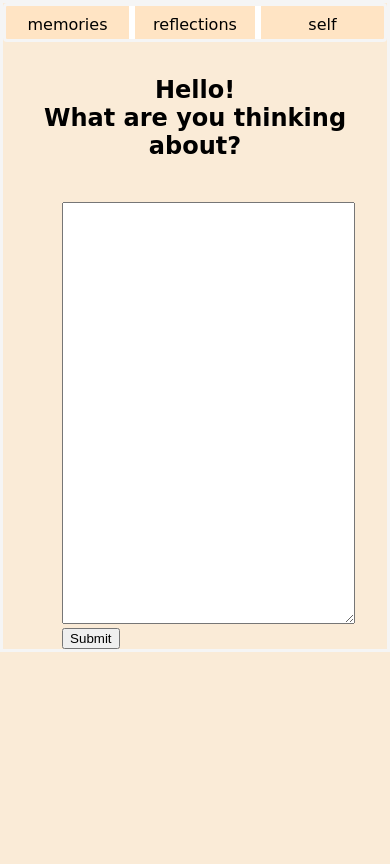
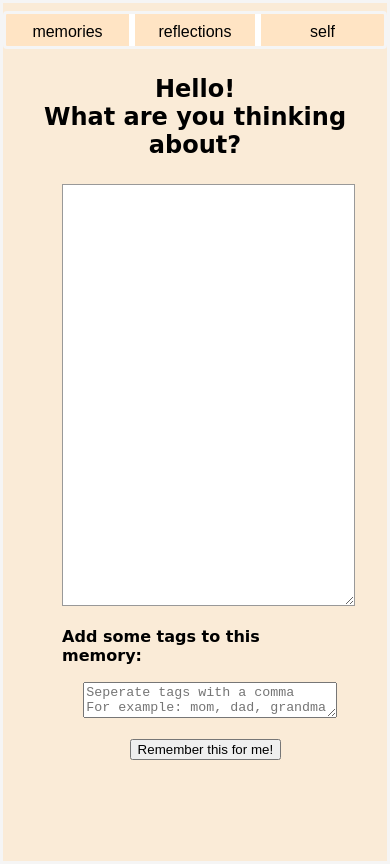
Before and after one commit to Shaizan/AppDevAssignment1App, a website: page www/index.html in a window 390 px wide. Drawn offline with Linux system fonts and the light colour scheme; some packages are replaced by stand-ins of ours.

Commit message:
Added another page

```diff
--- a/www/css/styles.css
+++ b/www/css/styles.css
@@ -8,26 +8,25 @@
 
 body{
     background-color: antiquewhite;
-     border-color: whitesmoke;
-        border-style: solid;
-
+    border-color: whitesmoke;
+    border-style: solid;
     border-width: 3px;
 }
 .navbar-inner{
     display: grid;
     grid-template-columns: 1fr 1fr 1fr;
-
 }
 
 .navbar{
     background-color: bisque;
-    font-family: 'Zhi Mang Xing', cursive;
+    font-family: 'Lacquer', sans-serif;
     font-size: 100%;
     border-style: solid;
     border-width: 3px;
     border-color: whitesmoke;
     border-radius: 4px;
     text-align: center;
+    margin-top: 1vh;
 }
 
 .navbar .title{
@@ -35,7 +34,7 @@ body{
     border-left: medium solid white;
     padding-top: 7%;
     padding-bottom: 4%;
-    text-align: center;
+
 }
 
 .navbar .right{
@@ -52,21 +51,44 @@ body{
 
 .greeting{
     text-align: center;
-    margin-top: 4vh;
+    margin-top: 3vh;
     font-family: 'Dancing Script', cursive;
 }
 
 .userInput{
     margin-right: 7vh;
     margin-left: 7vh;
-    margin-top: 5vh
+    margin-top: 3vh
 }
 
 .newmemory {
     width: 75vw;
     height: 50vh;
-    max-width: 75vw;
-    max-height: 50vh
     border: 1px solid #999999; padding: 5px;
     word-wrap: break-word;
+
 }
+
+.tags{
+    margin-top: 2vh;
+}
+.tags textarea{
+    margin-left: 2.5vh;
+    width: 65vw;
+
+}
+
+.tags h4{
+    font-weight: bold;
+    font-family: 'Dancing Script', cursive;
+}
+
+.submissionbutton{
+    margin-left: 8vh;
+    margin-top: 2vh;
+    margin-bottom: 12vh;
+}
+
+.submissionbutton{
+
+}
--- a/www/index.html
+++ b/www/index.html
@@ -32,31 +32,33 @@
         </div>
 
         <div class="greeting">
-               <h2>Hello!<br> What are you thinking about?</h2>
-
+            <h2>Hello!</h2>
+            <h2>What are you thinking about?</h2>
         </div>
 
        <form action="" method="post">
            <div class ="userInput">
-               <textarea class="newmemory" name="title" rows = "40" cols = "30"></textarea>
-                <div class="submissionbutton"><input name="submit" type="submit" value="Submit"></div>
+               <textarea class="newmemory" name="newmemory" id="newmemory" rows = "40" cols = "30"></textarea>
+               <div class ="tags">
+                   <h4>Add some tags to this memory:</h4>
+                    <textarea class="tags" name="tags" id="tags" rows = "2" cols = "30" placeholder="Seperate tags with a comma          For example: mom, dad, grandma"></textarea>
+                </div>
+                <div class="submissionbutton"><input type="button" id ="rememberbtn" value="Remember this for me!"></div>
             </div>
         </form>
-
-
-
 
 
        </div>
       </div>
      </div>
     </div>
+
+    <script type="text/javascript" src="cordova.js"></script>
+    <script src="js/framework7.bundle.min.js"></script>
+    <script src="js/jquery-3.4.1.min.js"></script>
     <script type="text/javascript" src="js/my_app.js"></script>
-    <script type="text/javascript" src="cordova.js"></script>
-    <script type="text/javascript" src="js/index.js"></script>
-    <script type="text/javascript">
-        app.initialize();
-    </script>
+
+
 </body>
 
 </html>
--- a/www/js/my_app.js
+++ b/www/js/my_app.js
@@ -0,0 +1,30 @@
+var app = new Framework7({
+    root: '#app',
+    routes: [
+        {
+            path: '/',
+            url: 'index.html'
+        },
+        {
+            path: '/memories/',
+            url: 'pages/memories.html'
+        }
+    ]
+
+})
+
+
+
+$(document).ready(function(){
+
+    $('#rememberbtn').click(function(){
+        var newmem = $('#newmemory').val();
+        var tags = $('#tags').val();
+
+        alert(newmem);
+        alert(tags);
+
+    })
+
+
+})
```
Also changed, not shown: www/pages/memories.html (added, +16 -0 lines).
